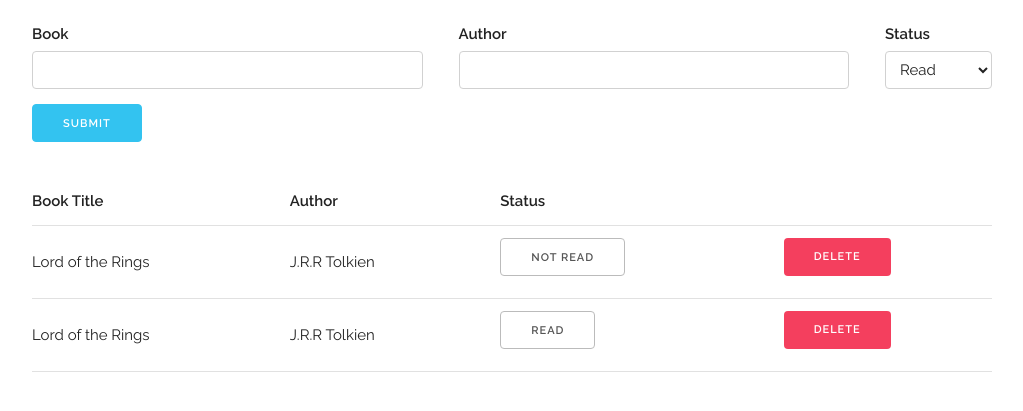
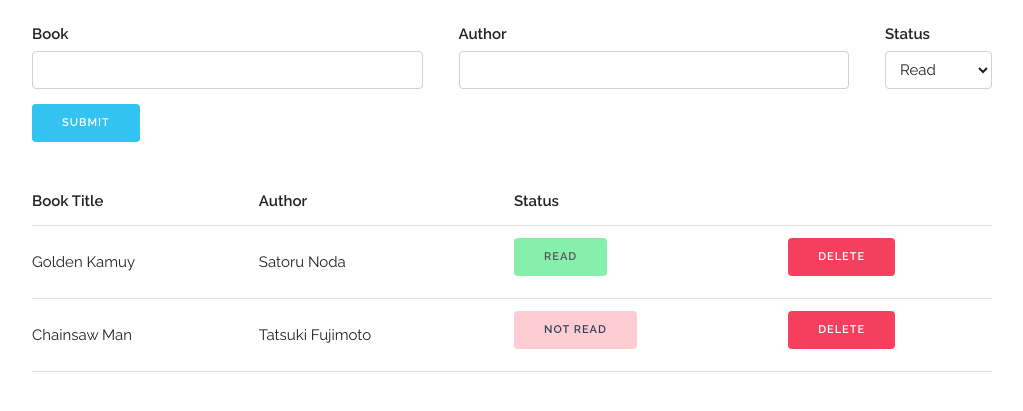
Before and after one commit to hwhuang27/odin-library, a plain HTML site: page index.html in a window 1280 px wide. Shown: the part 227-638 px from the top of the page, without its empty margins (128-1151 px from the left). Drawn offline with Linux system fonts and the light colour scheme.

Commit message:
Display library and add book functionality

```diff
--- a/css/styles.css
+++ b/css/styles.css
@@ -32,3 +32,23 @@
     background-color: #c52c46;
     border: none;
 }
+
+button{
+    border: none;
+}
+.read-btn{
+    background-color: #86efac;
+}
+
+.read-btn:hover{
+    background-color: #79d59a;
+}
+
+.unread-btn{
+    background-color: #fecdd3;
+    color: #334155;
+}
+
+.unread-btn:hover {
+    background-color: #e8bbc0;
+}
--- a/index.html
+++ b/index.html
@@ -27,7 +27,10 @@
   –––––––––––––––––––––––––––––––––––––––––––––––––– -->
   <link rel="icon" type="image/png" href="images/favicon.png">
 
-  <script src="/main.js" defer></script>
+  <!-- JavaScript
+    –––––––––––––––––––––––––––––––––––––––––––––––––– -->
+  <script src="scripts/library.js" defer></script>
+  <script src="scripts/main.js" defer></script>
 
 </head>
 <body>
@@ -61,12 +64,12 @@
           <label for="book">Status</label>
           <select name="status" id="status">
             <option value="read">Read</option>
-            <option value="not-read">Not Read</option>
+            <option value="unread">Not Read</option>
           </select>
         </div>
 
         <div class="break"></div>
-        <button type="submit" class="button-primary">Submit</button>
+        <button type="submit" class="button-primary submit-btn">Submit</button>
 
       </form>
     </div>
@@ -81,19 +84,19 @@
             <th></th>
           </tr>
         </thead>
-        <tbody>
-          <tr>
-            <td>Lord of the Rings</td>
-            <td>J.R.R Tolkien</td>
-            <td><button type="button">Not Read</button></td>
+        <tbody class="data-table">
+          <!-- <tr data-index="0">
+            <td>Golden Kamuy</td>
+            <td>Satoru Noda</td>
+            <td><button class="read-btn" type="button">Read</button></td>
             <td><button class="button-primary" type="button">Delete</button></td>
           </tr>
-          <tr>
-            <td>Lord of the Rings</td>
-            <td>J.R.R Tolkien</td>
-            <td><button type="button">Read</button></td>
+          <tr data-index="1">
+            <td>Chainsaw Man</td>
+            <td>Tatsuki Fujimoto</td>
+            <td><button class="unread-btn" type="button">Not Read</button></td>
             <td><button class="button-primary" type="button">Delete</button></td>
-          </tr>
+          </tr> -->
         </tbody>
       </table>
     </div>
--- a/main.js
+++ /dev/null
@@ -1,32 +0,0 @@
-
-let myLibrary = [];
-
-function Book(title, author, pageNum, read) {
-    this.title = title;
-    this.author = author;
-    this.pageNum = pageNum;
-    this.read = read;
-}
-
-Book.prototype.info = function(){
-    const readYet = this.read ? 'read already' : 'not read yet';
-    return `${this.title} by ${this.author}, ${this.pageNum} pages, ${readYet}`;
-}
-
-function addBooktoLibrary(book) {
-    myLibrary.push(book);
-}
-
-const book1 = new Book('name1', 'author1', 123, true);
-const book2 = new Book('name2', 'author2', 234, false);
-const theHobbit = new Book('The Hobbit', 'J.R.R Tolkien', 295, false);
-
-addBooktoLibrary(book1);
-addBooktoLibrary(book2);
-addBooktoLibrary(theHobbit);
-
-myLibrary.forEach(book => {
-    console.table(book);
-});
-
-const bookshelf = document.querySelector('.bookshelf');
--- /dev/null
+++ b/scripts/library.js
@@ -0,0 +1,11 @@
+let myLibrary = [];
+
+function Book(title, author, status) {
+    this.title = title;
+    this.author = author;
+    this.status = status;
+}
+
+Book.prototype.info = function () {
+    return `${this.title} by ${this.author}, is ${this.status}`;
+}
--- /dev/null
+++ b/scripts/main.js
@@ -0,0 +1,71 @@
+
+// toggle status read / not read
+// delete entries with button
+
+const book_name = document.querySelector('#book');
+const book_author = document.querySelector('#author');
+const book_status = document.querySelector('#status');
+const book_submit = document.querySelector('.submit-btn');
+const table = document.querySelector('.data-table');
+
+book_submit.addEventListener('click', (event) => {
+    updateLibrary();
+    displayLibrary();
+    event.preventDefault();
+});
+
+function updateLibrary(){
+    if(book_name.value === "" || book_author.value === ""){
+        alert("Please fill out all the fields.");
+        return;
+    }
+    const newBook = new Book(book_name.value, book_author.value, book_status.value);
+    book_name.value = "";
+    book_author.value = "";
+    book_status.selectedIndex = 0;
+    myLibrary.push(newBook);
+}
+
+function displayLibrary(){
+    while(table.hasChildNodes()){
+        table.removeChild(table.lastChild);
+    }
+    myLibrary.forEach(book => {
+        displayBook(book);
+    });
+}
+
+function displayBook(book){
+    const row = document.createElement('tr');
+    const title_col = document.createElement('td');
+    const author_col = document.createElement('td');
+    const status_col = document.createElement('td');
+    const delete_col = document.createElement('td');
+    const status_btn = document.createElement('button');
+    const delete_btn = document.createElement('button');
+
+    title_col.textContent = book.title;
+    author_col.textContent = book.author;
+    if (book.status === 'read') {
+        status_btn.textContent = 'Read';
+        status_btn.classList.add('read-btn');
+    }
+    else if (book.status === 'unread') {
+        status_btn.textContent = 'Not Read';
+        status_btn.classList.add('unread-btn');
+    }
+    delete_btn.textContent = 'Delete';
+    delete_btn.classList.add('button-primary');
+
+    status_col.appendChild(status_btn);
+    delete_col.appendChild(delete_btn);
+    row.appendChild(title_col);
+    row.appendChild(author_col);
+    row.appendChild(status_col);
+    row.appendChild(delete_col);
+    table.appendChild(row);
+}
+
+myLibrary.push(new Book('Golden Kamuy', 'Satoru Noda', 'read'));
+myLibrary.push(new Book('Chainsaw Man', 'Tatsuki Fujimoto', 'unread'));
+displayLibrary();
```
